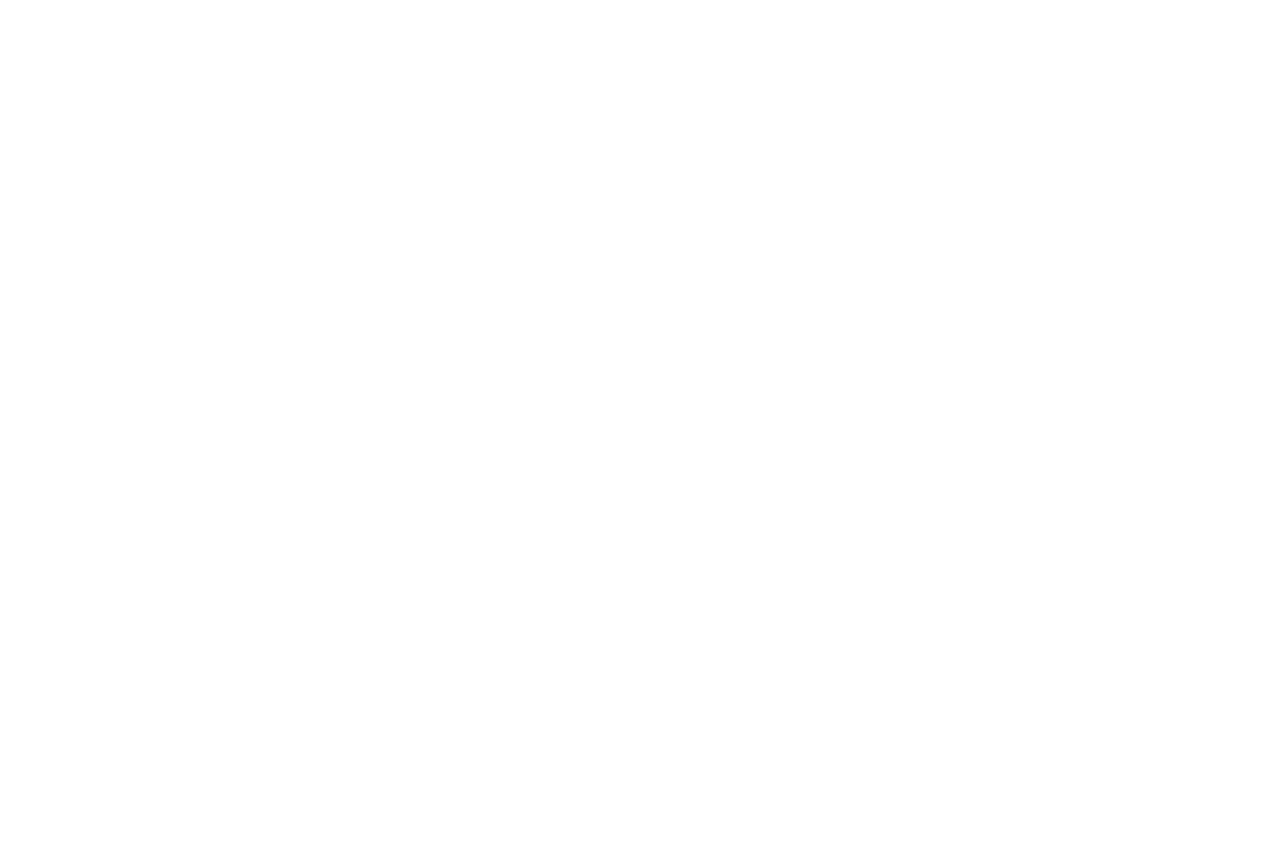
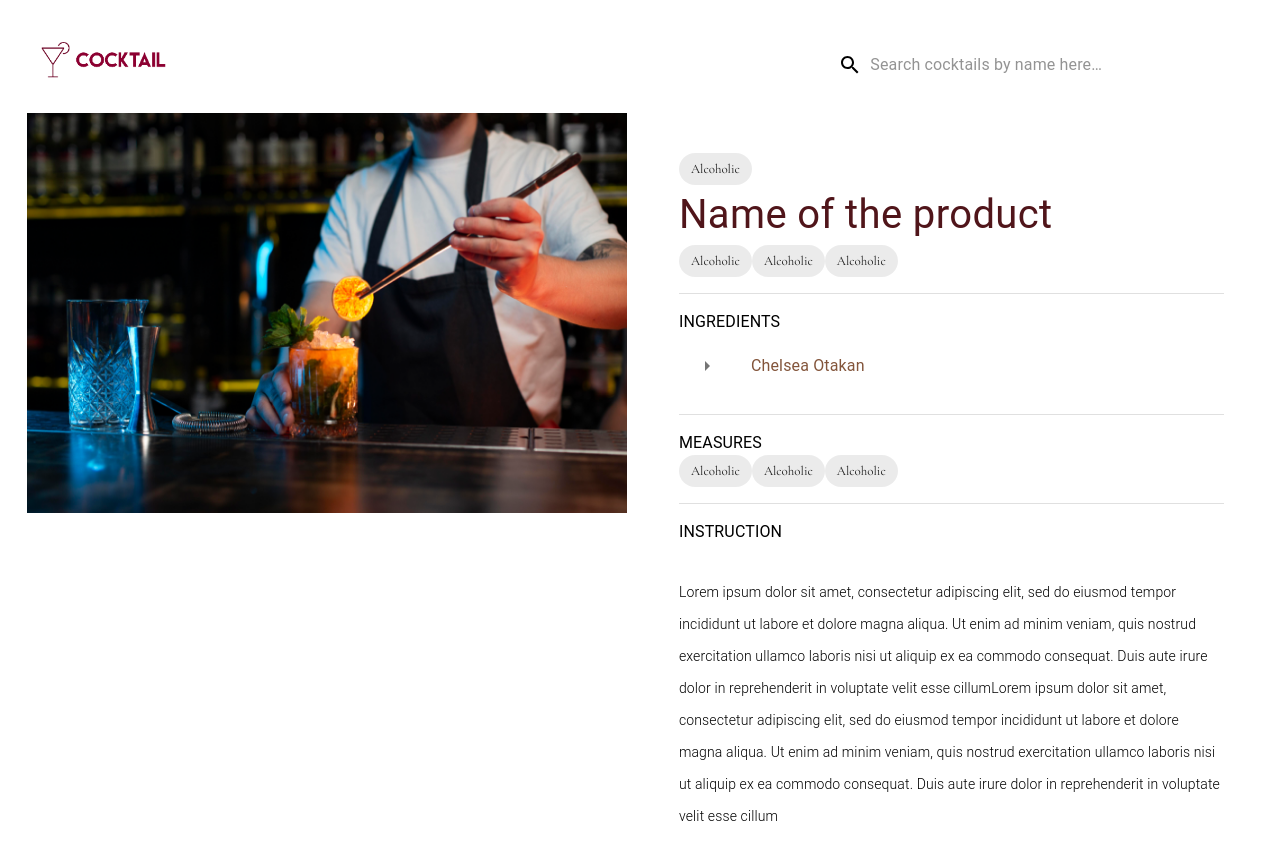
Before and after one commit to shreya0204/cocktail-corner, a Next.js app: page /product/1 in a window 1280 px wide. Shown: the top 860 px of the page. Before the commit the page ends 800 px from the top, so only its background shows below. Built offline with nearby package versions, Linux system fonts and the light colour scheme; a web font is replaced by a local one.

Commit message:
product details component

```diff
--- a/src/components/CocktailDetailsCard/index.jsx
+++ b/src/components/CocktailDetailsCard/index.jsx
@@ -1,20 +1,76 @@
-import { Box, Grid } from "@mui/material";
+import { Box, Typography, Chip, List, ListItem, ListItemButton, ListItemIcon, ListItemText } from "@mui/material";
+import Image from 'next/image';
+import { Divider } from "@mui/material";
+import ArrowRightIcon from '@mui/icons-material/ArrowRight';
 
 const CocktailDetails = () => {
     return (
         <Box sx={{
             display: 'flex',
-            flexDirection: 'row',
+            alignItems: 'flex-start',
+            justifyContent: 'center',
+            flexDirection: { md: 'row', xs: 'column' },
+            padding: '1rem',
         }}>
-            <Grid container spacing={2}>
-                <Grid item xs={12} sm={6}>
+            <Box position={"relative"} width={{ md: '50vw', xs: '100vw' }}>
+                <Box sx={{
+                    display: 'flex',
+                    flexDirection: 'row',
+                    justifyContent: 'center',
+                    alignItems: 'center',
+                    width: '100%',
+                    overflowX: 'hidden',
+                }}>
+                    <Image
+                        src='/hero.png'
+                        alt='Verified'
+                        width={600}
+                        height={400}
+                    />
+                </Box>
+            </Box>
+            <Box width={{ md: '50vw', xs: '100vw' }} padding={5}>
+                <Chip label="Alcoholic" />
+                <Typography color="#50151A" fontSize={{ xs: '30px', sm: '40px' }} >Name of the product</Typography>
+                <Box>
+                    <Chip label="Alcoholic" /><Chip label="Alcoholic" /><Chip label="Alcoholic" />
+                </Box>
+                <Divider sx={{ width: '100%', mt: 2, mb: 2 }} />
+                <Box>
+                    <Typography color="#000" fontSize={{ xs: '10px', sm: '16px' }}>INGREDIENTS</Typography>
                     <Box>
-
+                        <List
+                            sx={{ width: '100%', maxWidth: 360, bgcolor: 'background.paper', margin: '0', minWidth: '0px', color: '#83553B' }}
+                            aria-label="contacts"
+                        >
+                            <ListItem disablePadding>
+                                <ListItemButton>
+                                    <ListItemIcon >
+                                        <ArrowRightIcon color="#83553B" />
+                                    </ListItemIcon>
+                                    <ListItemText primary="Chelsea Otakan" />
+                                </ListItemButton>
+                            </ListItem>
+                        </List>
                     </Box>
-                </Grid>
-                <Grid item xs={12} sm={6}>
-                </Grid>
-            </Grid>
+                </Box>
+                <Divider sx={{ width: '100%', mt: 2, mb: 2 }} />
+                <Typography color="#000" fontSize={{ xs: '10px', sm: '16px' }}>MEASURES</Typography>
+                <Box>
+                    <Chip label="Alcoholic" /><Chip label="Alcoholic" /><Chip label="Alcoholic" />
+                </Box>
+                <Divider sx={{ width: '100%', mt: 2, mb: 2 }} />
+                <Box>
+                    <Typography color="#000" fontSize={{ xs: '10px', sm: '16px' }}>INSTRUCTION</Typography>
+                    <Typography color="#000" fontSize={{ xs: '10px', sm: '14px' }} lineHeight={{ xs: '1.2rem', sm: '2rem' }} mt={4} fontWeight={'light'}>Lorem ipsum dolor sit amet, consectetur adipiscing elit, sed do eiusmod tempor
+                        incididunt ut labore et dolore magna aliqua. Ut enim ad minim veniam, quis nostrud
+                        exercitation ullamco laboris nisi ut aliquip ex ea commodo consequat. Duis aute irure
+                        dolor in reprehenderit in voluptate velit esse cillumLorem ipsum dolor sit amet, consectetur adipiscing elit, sed do eiusmod tempor
+                        incididunt ut labore et dolore magna aliqua. Ut enim ad minim veniam, quis nostrud
+                        exercitation ullamco laboris nisi ut aliquip ex ea commodo consequat. Duis aute irure
+                        dolor in reprehenderit in voluptate velit esse cillum</Typography>
+                </Box>
+            </Box>
         </Box>
     )
 }
--- a/src/pages/product/[productCategory]/index.js
+++ b/src/pages/product/[productCategory]/index.js
@@ -1,12 +1,14 @@
 import CocktailDetails from "@/components/CocktailDetailsCard";
 import { Box } from "@mui/material";
 import * as api from "../../../CocktailAPI/cocktail";
+import Navbar from "@/components/Navbar";
 
 const ProductCategory = (props) => {
     console.log(props)
 
     return (
         <Box>
+            <Navbar />
             <CocktailDetails />
         </Box>
     );
```
